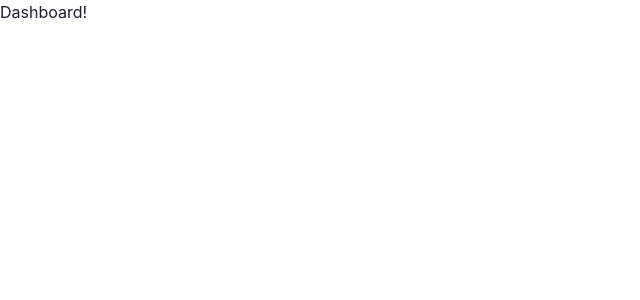
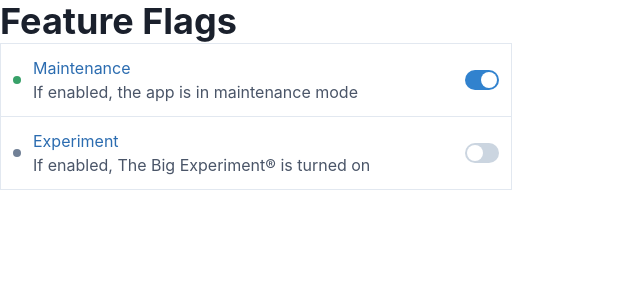
Before and after one commit to DavidJFelix/toglion, a Next.js app in the folder dashboard/: page / in a window 1280 px wide. Shown: the top 300 px of the page, without its empty margins (0-640 px from the left). Built offline with nearby package versions, Linux system fonts and the light colour scheme.

Commit message:
feat(dashboard): create feature flags list

```diff
--- /dev/null
+++ b/dashboard/components/FeatureFlagsList.tsx
@@ -0,0 +1,41 @@
+import {
+  Box,
+  Circle,
+  HStack,
+  StackDivider,
+  Switch,
+  Text,
+  VStack,
+} from '@chakra-ui/react'
+import {FeatureFlag} from '@toglion/types'
+
+const EnabledIcon = ({isEnabled}: {isEnabled: boolean}) => (
+  <Circle w={2} h={2} bgColor={isEnabled ? 'green.500' : 'gray.500'} />
+)
+
+export const FeatureFlagsList = ({
+  flags,
+  onToggle,
+}: {
+  flags: FeatureFlag[]
+  onToggle: (id: string) => void
+}) => (
+  <VStack
+    borderWidth="1px"
+    borderColor="gray.200"
+    divider={<StackDivider borderColor="gray.200" />}
+    spacing={0}
+    align="stretch"
+  >
+    {flags.map((flag) => (
+      <HStack key={flag.id} spacing={3} p={3}>
+        <EnabledIcon isEnabled={flag.isEnabled} />
+        <Box flexGrow={1}>
+          <Text color="blue.600">{flag.title}</Text>
+          <Text color="gray.600">{flag.description}</Text>
+        </Box>
+        <Switch isChecked={flag.isEnabled} onChange={() => onToggle(flag.id)} />
+      </HStack>
+    ))}
+  </VStack>
+)
--- a/dashboard/pages/index.tsx
+++ b/dashboard/pages/index.tsx
@@ -1,3 +1,50 @@
-const IndexPage = () => <div>Dashboard!</div>
+import {Box, Heading} from '@chakra-ui/react'
+import {FeatureFlag} from '@toglion/types'
+import {useState} from 'react'
+import {FeatureFlagsList} from '../components/FeatureFlagsList'
+
+const defaultFlags: FeatureFlag[] = [
+  {
+    id: 'maintenance',
+    title: 'Maintenance',
+    description: 'If enabled, the app is in maintenance mode',
+    isEnabled: true,
+  },
+  {
+    id: 'experiment',
+    title: 'Experiment',
+    description: 'If enabled, The Big Experiment® is turned on',
+    isEnabled: false,
+  },
+]
+
+const IndexPage = () => {
+  const [flags, setFlags] = useState(defaultFlags)
+
+  const onFlagToggle = (id: string) => {
+    setFlags((flags) => {
+      const newFlags = [...flags]
+      const flagIndex = flags.findIndex((flag) => flag.id === id)
+
+      if (flagIndex !== -1) {
+        const flag = flags[flagIndex]
+        const isEnabled = !flag.isEnabled
+        newFlags[flagIndex] = {
+          ...flag,
+          isEnabled,
+        }
+      }
+
+      return newFlags
+    })
+  }
+
+  return (
+    <Box maxW="lg">
+      <Heading>Feature Flags</Heading>
+      <FeatureFlagsList flags={flags} onToggle={onFlagToggle} />
+    </Box>
+  )
+}
 
 export default IndexPage
```
